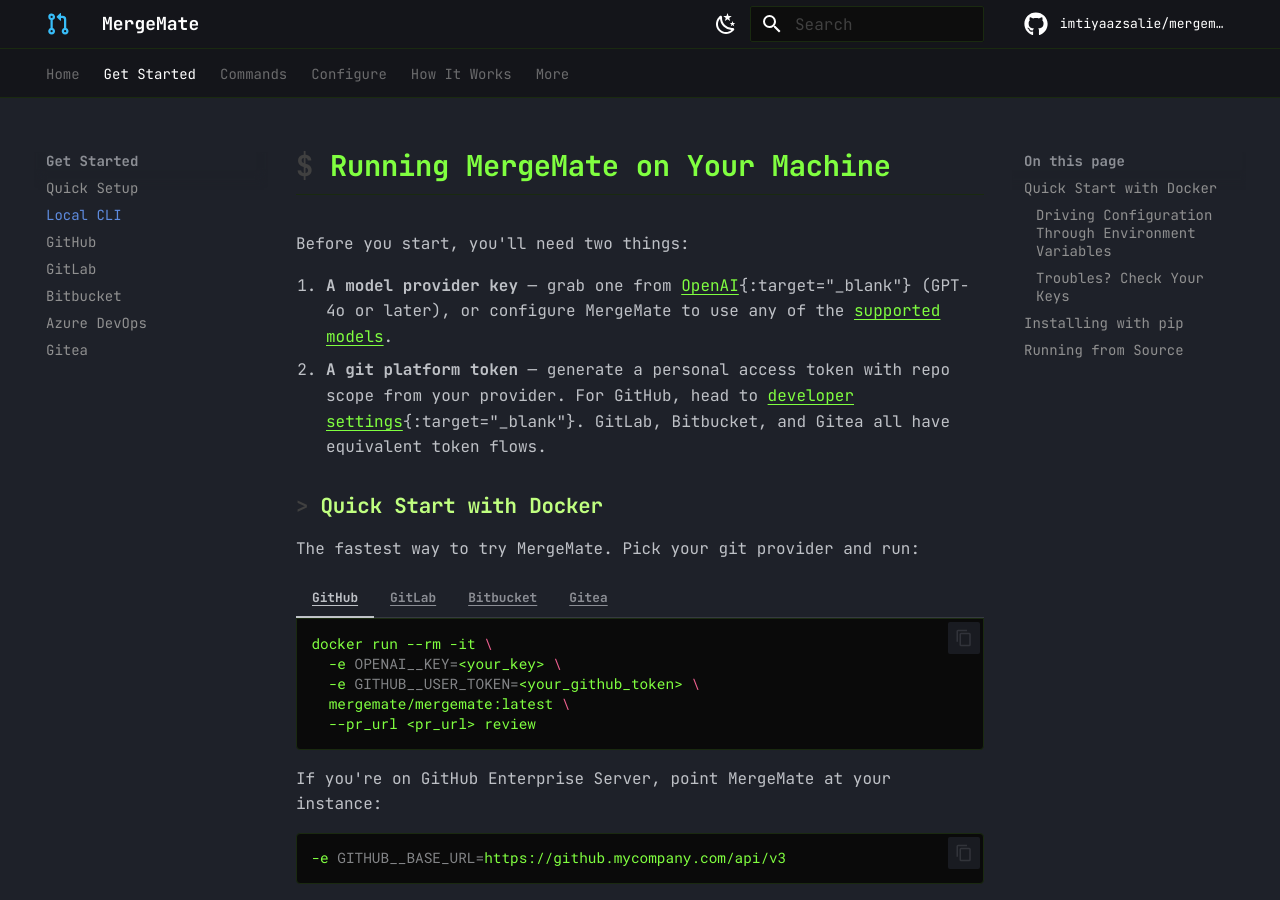
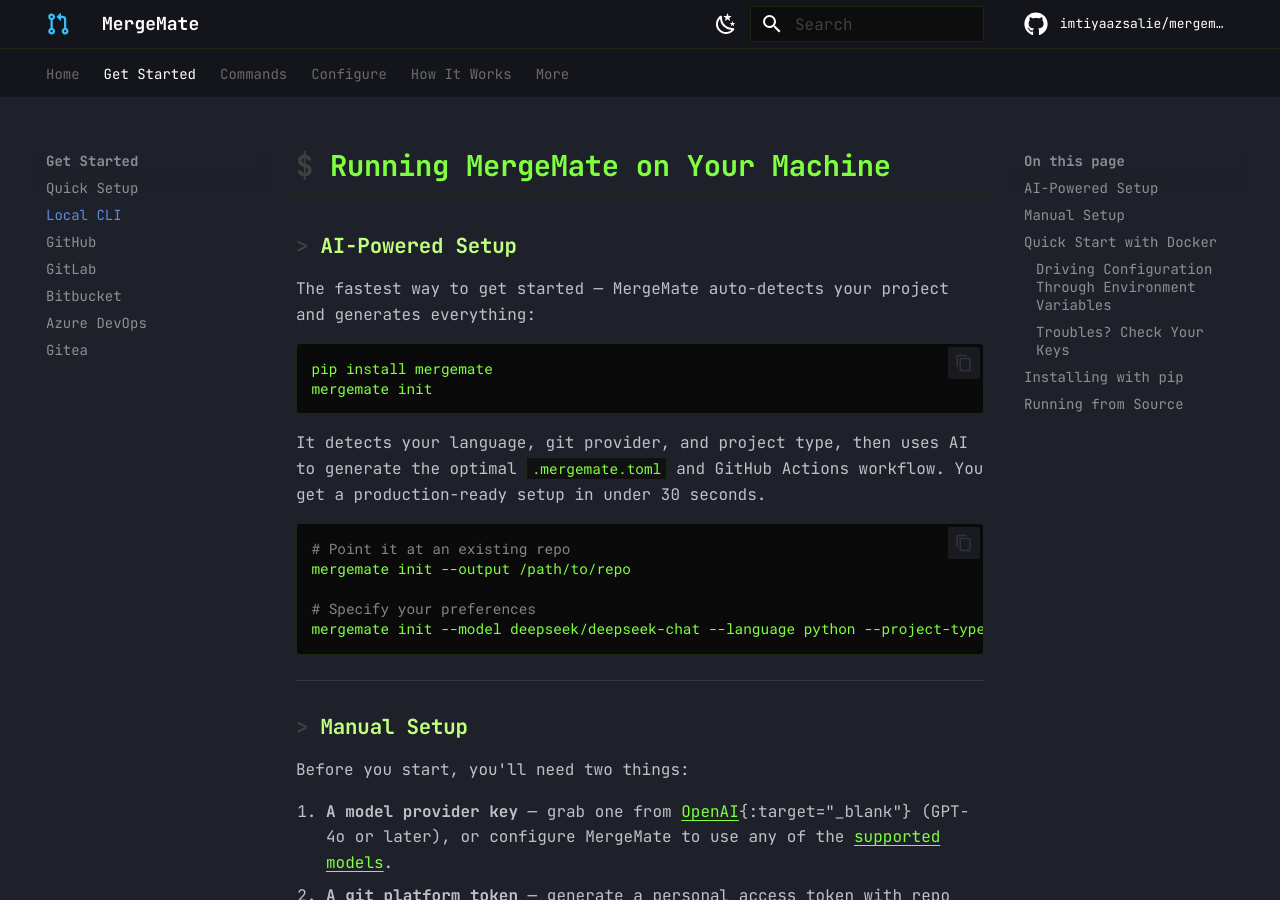
Before and after one commit to imtiyaazsalie/mergemate, an MkDocs documentation site: the page built from docs/docs/installation/locally.md, in a window 1280 px wide and 900 px high. Built offline with MkDocs 1.6.1 and Material for MkDocs 9.7.7, drawn with Linux system fonts in a browser that asks for light colours; comment, search, counter and statistics services are not loaded.

Commit message:
docs: add 'mergemate init' to all setup pages

````diff
--- a/docs/docs/installation/locally.md
+++ b/docs/docs/installation/locally.md
@@ -1,4 +1,27 @@
 # Running MergeMate on Your Machine
+
+## AI-Powered Setup
+
+The fastest way to get started — MergeMate auto-detects your project and generates everything:
+
+```bash
+pip install mergemate
+mergemate init
+```
+
+It detects your language, git provider, and project type, then uses AI to generate the optimal `.mergemate.toml` and GitHub Actions workflow. You get a production-ready setup in under 30 seconds.
+
+```bash
+# Point it at an existing repo
+mergemate init --output /path/to/repo
+
+# Specify your preferences
+mergemate init --model deepseek/deepseek-chat --language python --project-type web
+```
+
+---
+
+## Manual Setup
 
 Before you start, you'll need two things:
 
````
Also changed, not shown: docs/docs/index.md (+3 -6 lines), docs/docs/installation/mergemate.md (+11 -0 lines).
